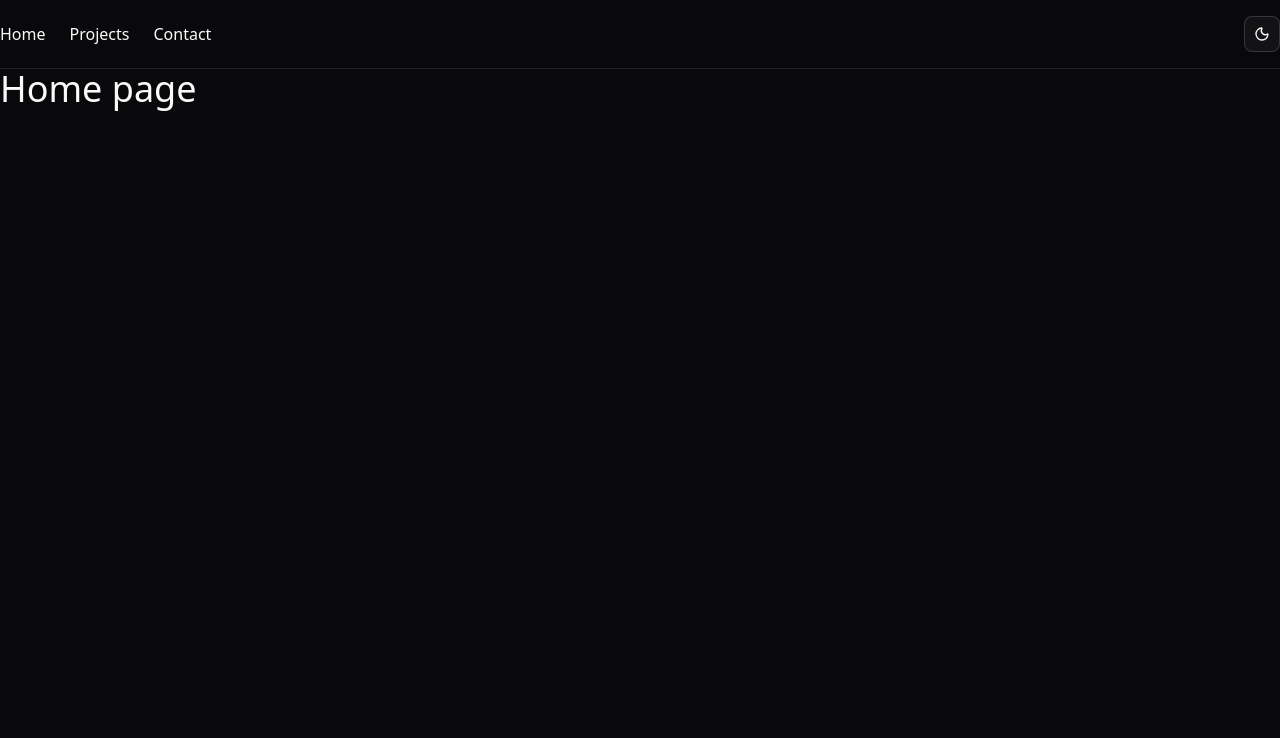
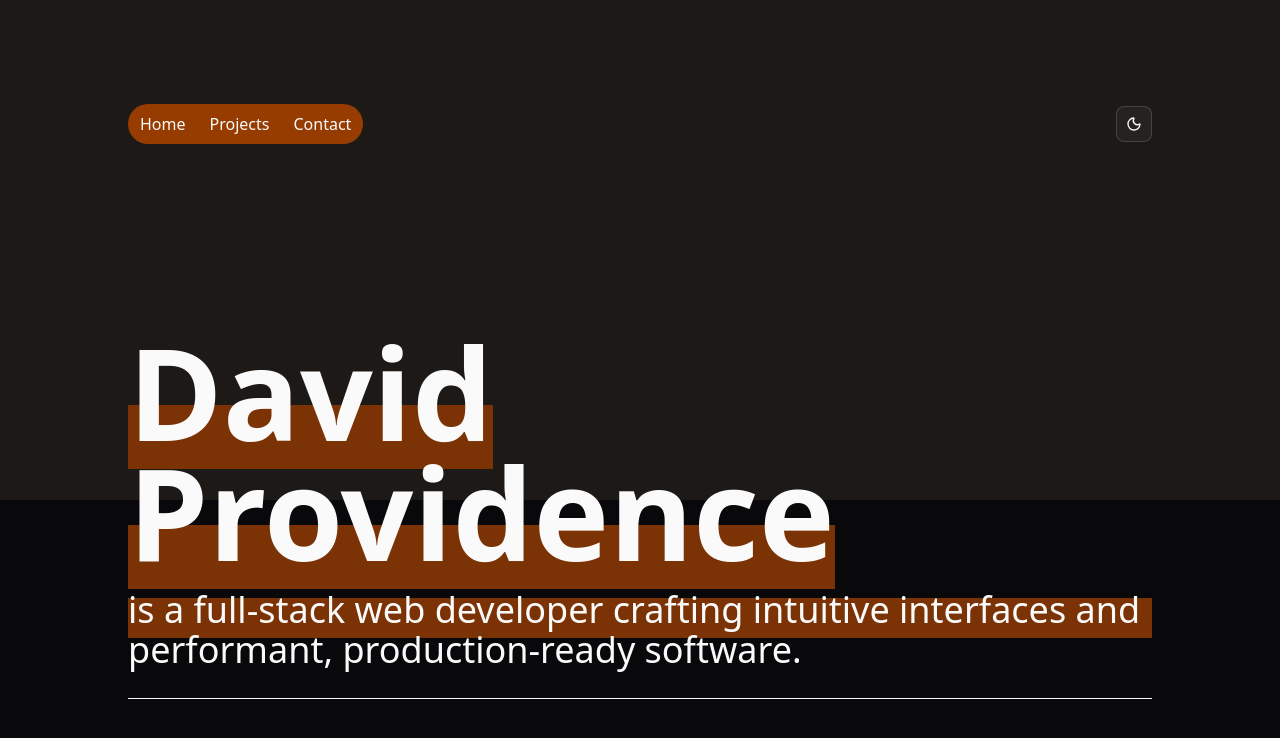
Before and after one commit to Pdave-dcn/portfolio, a Next.js app: page / in a window 1280 px wide. Shown: the top 738 px of the page. Built offline with nearby package versions, Linux system fonts and the light colour scheme.

Commit message:
feat: implement layout structure with PageWrapper and HeroSection

```diff
--- a/app/layout.tsx
+++ b/app/layout.tsx
@@ -2,7 +2,7 @@ import type { Metadata } from "next";
 import "./globals.css";
 import { ThemeProvider } from "@/components/providers/theme-provider";
 import { Inter } from "next/font/google";
-import { Navbar } from "@/components/navigation/Navbar";
+import { PageWrapper } from "@/components/layout/PageWrapper";
 
 const inter = Inter({ subsets: ["latin"], variable: "--font-inter" });
 
@@ -20,8 +20,7 @@ export default function RootLayout({
     <html lang="en">
       <body className={`${inter.variable} antialiased`}>
         <ThemeProvider attribute="class" defaultTheme="dark">
-          <Navbar />
-          {children}
+          <PageWrapper>{children}</PageWrapper>
         </ThemeProvider>
       </body>
     </html>
--- a/app/page.tsx
+++ b/app/page.tsx
@@ -1,7 +1,9 @@
+import HeroSection from "@/components/sections/HeroSection";
+
 const HomePage = () => {
   return (
-    <div className="w-full h-screen items-center justify-center">
-      <h1 className="text-4xl">Home page</h1>
+    <div>
+      <HeroSection />
     </div>
   );
 };
--- /dev/null
+++ b/components/layout/PageWrapper.tsx
@@ -0,0 +1,18 @@
+"use client";
+
+import { Navbar } from "../navigation/Navbar";
+
+export function PageWrapper({ children }: { children: React.ReactNode }) {
+  return (
+    <div className="relative w-full flex flex-col items-center">
+      {/* Full-width background */}
+      <div className="absolute top-0 left-0 -z-10 w-full h-[420px] md:h-[500px] bg-stone-900"></div>
+
+      {/* Main content constrained to 80% width */}
+      <div className="w-[90%] md:w-[80%] mt-10 md:mt-20">
+        <Navbar />
+        {children}
+      </div>
+    </div>
+  );
+}
--- a/components/navigation/Navbar.tsx
+++ b/components/navigation/Navbar.tsx
@@ -5,12 +5,24 @@ import { ModeToggle } from "../ui/theme-toggle";
 
 export function Navbar() {
   return (
-    <nav className="w-full py-4 border-b flex justify-between items-center">
-      <div className="flex items-center gap-6">
-        <Link href="/">Home</Link>
-        <Link href="/projects">Projects</Link>
-        <Link href="/contact">Contact</Link>
-      </div>
+    <nav className="w-full py-4 md:py-6 flex justify-between items-center">
+      <ul className="flex items-center gap-5 md:gap-6 px-3 py-0.5 md:py-2 bg-amber-800 rounded-full list-none">
+        <li>
+          <Link href="/" aria-label="Navigate to home page">
+            Home
+          </Link>
+        </li>
+        <li>
+          <Link href="/projects" aria-label="Navigate to projects page">
+            Projects
+          </Link>
+        </li>
+        <li>
+          <Link href="/contact" aria-label="Navigate to contact page">
+            Contact
+          </Link>
+        </li>
+      </ul>
 
       <ModeToggle />
     </nav>
--- /dev/null
+++ b/components/sections/HeroSection.tsx
@@ -0,0 +1,28 @@
+const HeroSection = () => {
+  return (
+    <>
+      <div className="mt-35 md:mt-40 flex flex-col gap-10 md:gap-7">
+        <div>
+          <h1 className="flex flex-col gap-2.5 text-6xl md:text-9xl font-bold">
+            <span className="relative inline-block w-fit before:content-[''] before:absolute before:top-[60%] before:left-0 before:w-full before:h-1/2 before:bg-amber-900 before:-z-10">
+              David
+            </span>
+
+            <span className="-mt-4.5 relative inline-block w-fit before:content-[''] before:absolute before:top-[60%] before:left-0 before:w-full before:h-1/2 before:bg-amber-900 before:-z-10">
+              Providence
+            </span>
+          </h1>
+
+          <p className="text-2xl text-pretty md:text-4xl mt-3.5 relative inline-block w-fit before:content-[''] before:absolute before:top-[10%] before:left-0 before:w-full before:h-1/2 before:bg-amber-900 before:-z-10">
+            is a full-stack web developer crafting intuitive interfaces and
+            performant, production-ready software.
+          </p>
+        </div>
+
+        <div className="h-px bg-foreground" />
+      </div>
+    </>
+  );
+};
+
+export default HeroSection;
```
